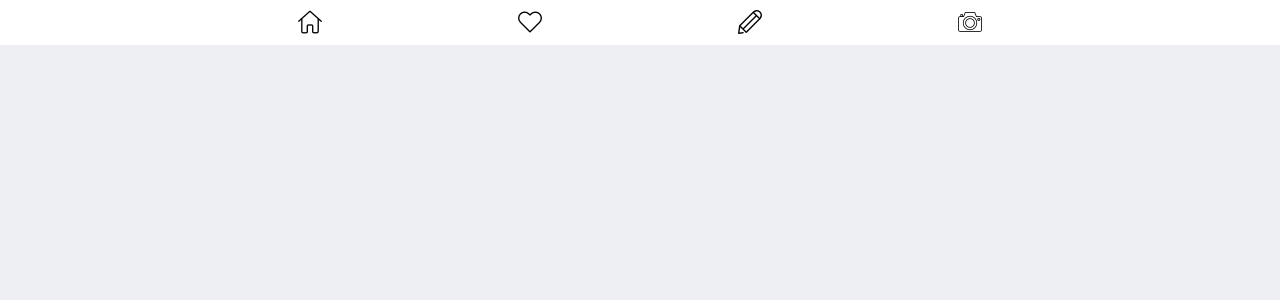
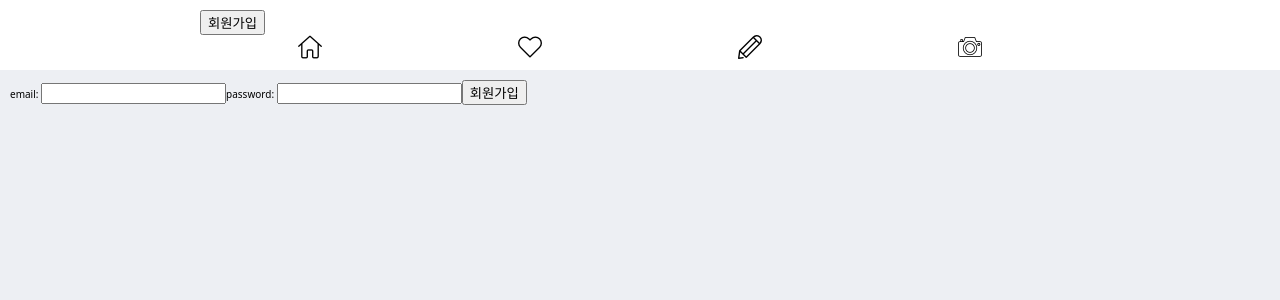
Before and after one commit to StellaKim1230/myblog-frontend, a React (Create React App) app: page /signup in a window 1280 px wide. Shown: the top 300 px of the page. Built offline with nearby package versions, Linux system fonts and the light colour scheme.

Commit message:
Add SignupPage

```diff
--- a/src/App.tsx
+++ b/src/App.tsx
@@ -4,6 +4,7 @@ import { BrowserRouter as Router, Switch, Route } from 'react-router-dom'
 import LayoutTemplate from './templates/LayoutTemplate'
 import HomeContainer from './containers/HomeContainer'
 import ProfilePage from './pages/ProfilePage'
+import SignupPage from './pages/SignupPage'
 
 import Sample from './components/samples/Sample'
 
@@ -19,6 +20,7 @@ function App() {
           <Route path="/blogs" exact component={HomeContainer} />
           <Route path="/photos" exact component={HomeContainer} />
           <Route path="/profile" exact component={ProfilePage} />
+          <Route path="/signup" exact component={SignupPage} />
           <Route path="/sample" exact component={Sample} />
         </Switch>
       </LayoutTemplate>
--- a/src/components/Button.tsx
+++ b/src/components/Button.tsx
@@ -1,11 +1,12 @@
 import React, { FC } from 'react'
 
 interface Props {
-  theme: string
+  title: string
+  onClick: () => void
 }
 
-const Button: FC<Props> = ({ theme }) => {
-  return <button className={theme}></button>
+const Button: FC<Props> = ({ title, onClick }) => {
+  return <button onClick={onClick}>{title}</button>
 }
 
 export default Button
--- a/src/components/NavBar.tsx
+++ b/src/components/NavBar.tsx
@@ -1,7 +1,9 @@
 import './NavBar.scss'
 
 import React, { FC } from 'react'
-import { Link } from 'react-router-dom'
+import { Link, withRouter, RouteComponentProps } from 'react-router-dom'
+
+import Button from './Button'
 
 interface Props {}
 
@@ -12,9 +14,10 @@ const navbars = [
   { link: '/photos', imgSrc: '/icons/camera.png', imgAlt: 'camera' },
 ]
 
-const NavBar: FC<Props> = () => {
+const NavBar: FC<Props & RouteComponentProps> = ({ history }) => {
   return (
     <nav className="NavBar" role="navigation">
+      <Button title="회원가입" onClick={() => history.push('/signup')} />
       <ul className="NavBar__list">
         {navbars.map(({ link, imgSrc, imgAlt }) => (
           <li key={imgAlt} className="NavBar__item">
@@ -28,4 +31,4 @@ const NavBar: FC<Props> = () => {
   )
 }
 
-export default NavBar
+export default withRouter(NavBar)
--- /dev/null
+++ b/src/pages/SignupPage.tsx
@@ -0,0 +1,21 @@
+import React, { FC } from 'react'
+
+interface Props {}
+
+const SignupPage: FC<Props> = () => {
+  const handleSubmit = (e: React.FormEvent<HTMLFormElement>) => {
+    e.preventDefault()
+  }
+
+  return (
+    <form onSubmit={(e) => handleSubmit(e)}>
+      <label htmlFor="email">email: </label>
+      <input type="email" id="email"></input>
+      <label htmlFor="password">password: </label>
+      <input type="password" id="password"></input>
+      <input type="submit" value="회원가입"></input>
+    </form>
+  )
+}
+
+export default SignupPage
```
